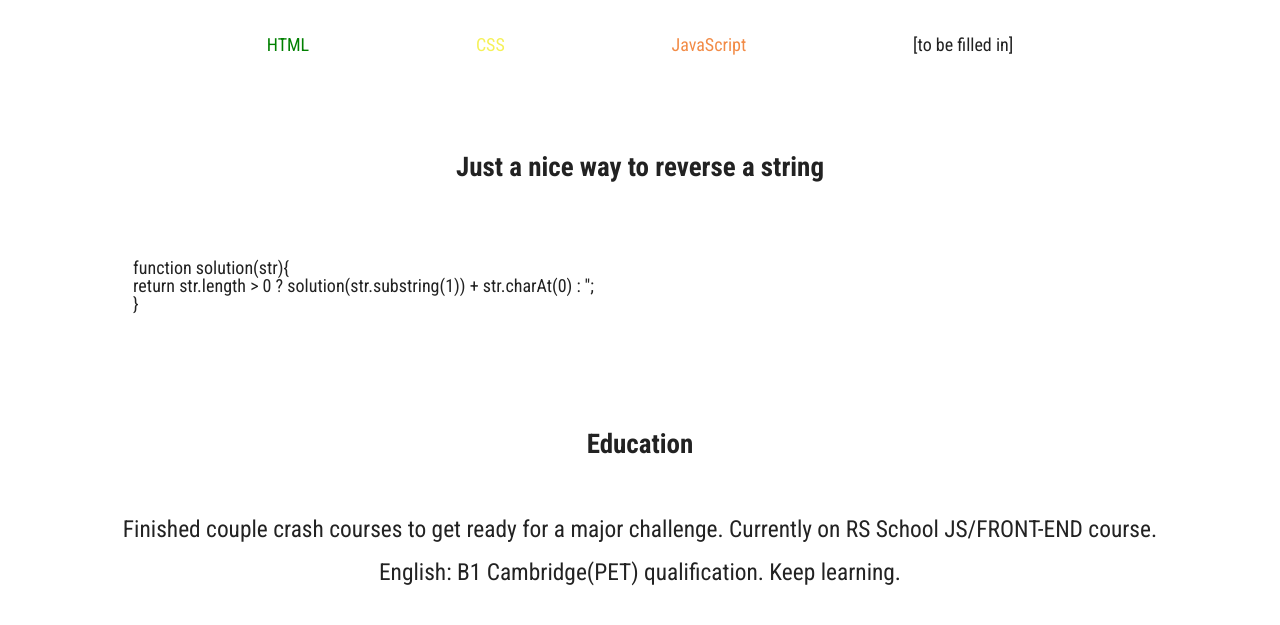
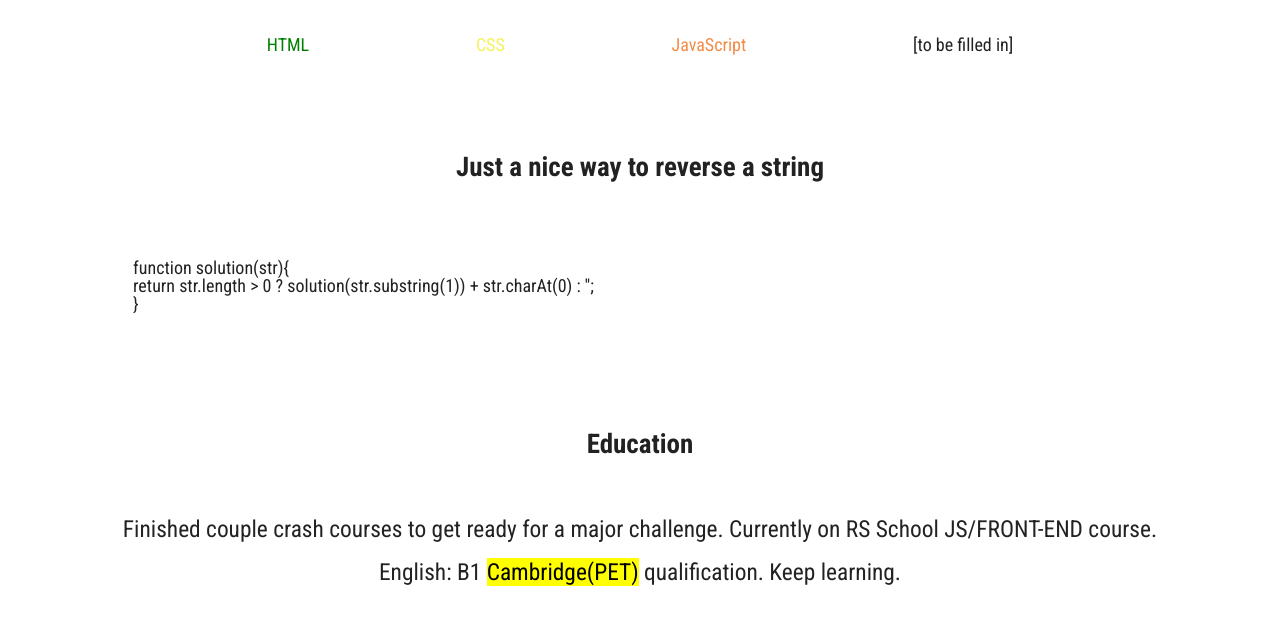
Before and after one commit to pugetsound22/rsschool-cv, a plain HTML site: page index.html in a window 1280 px wide. Shown: the part 548-1173 px from the top of the page. Drawn offline with Linux system fonts and the light colour scheme.

Commit message:
feat: add mark tag

```diff
--- a/index.html
+++ b/index.html
@@ -53,7 +53,7 @@
       <section class="education">
         <h2 class="education__header">Education</h2>
         <p class="education__info">Finished couple crash courses to get ready for a major challenge. Currently on RS School JS/FRONT-END course.</p>
-        <p class="education__info">English: B1 Cambridge(PET) qualification. Keep learning.</p>
+        <p class="education__info">English: B1 <mark>Cambridge(PET)</mark> qualification. Keep learning.</p>
       </section>
     </div>
   </main>
```
